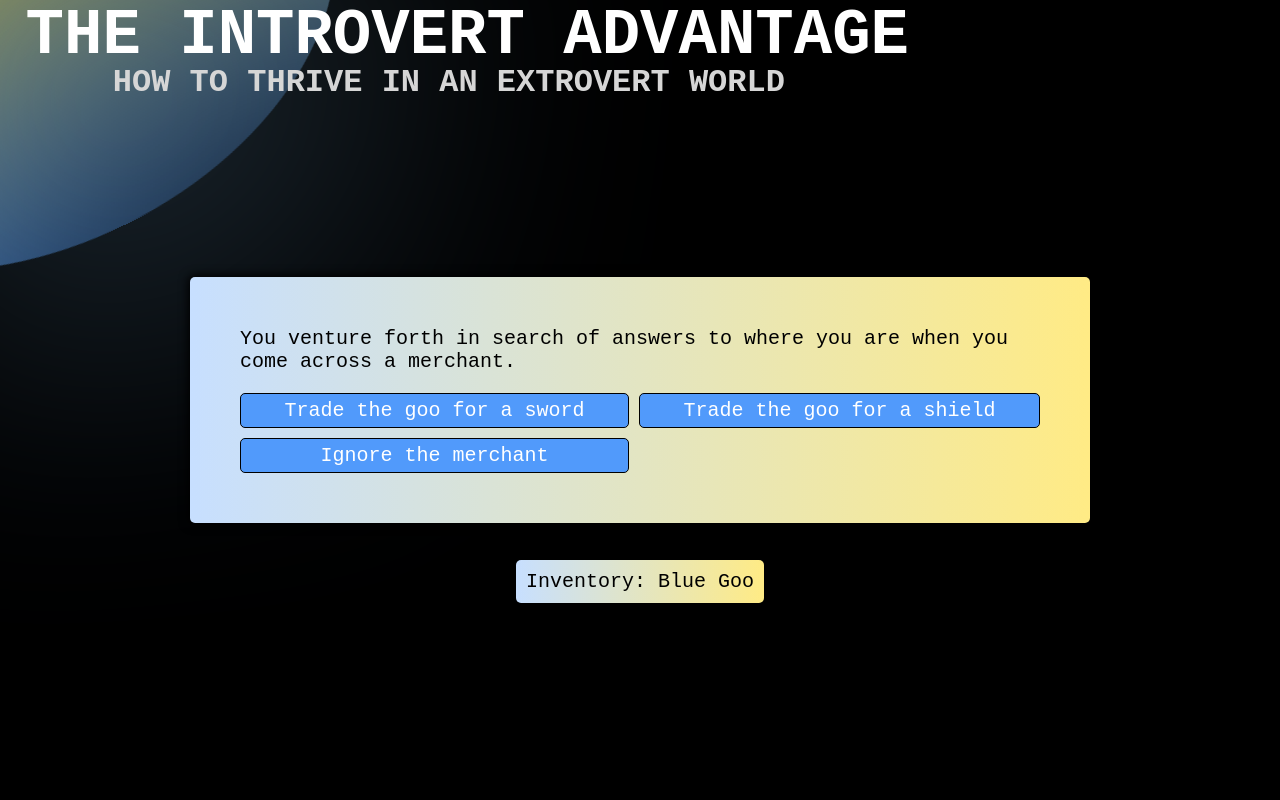
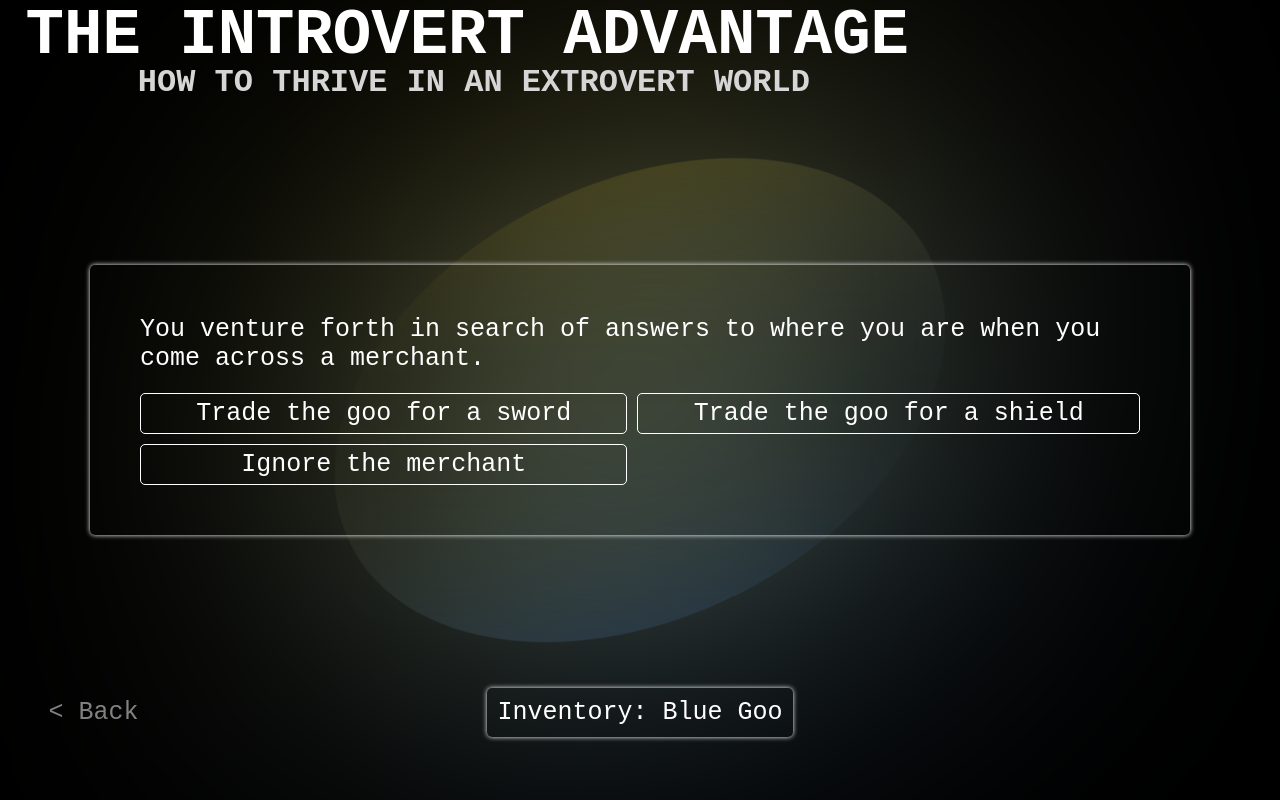
Before and after one commit to Jgouken/The-Introvert-Advantage, a website built with Vite: page index.html in a window 1280 px wide. Both pictures are taken after a click on the button "Take the goo". Built offline with nearby package versions, Linux system fonts and the light colour scheme.

Commit message:
Broken Update

```diff
--- a/index.html
+++ b/index.html
@@ -7,10 +7,13 @@
 	<meta http-equiv="X-UA-Compatible" content="ie=edge">
 	<link href="style.css" rel="stylesheet">
 	<script defer src="script.js"></script>
-	<title>Text Adventure</title>
+	<title>The Introvert Advantage</title>
+	<audio id="myAudio">
+  <source src="pop2.mp3" type="audio/mp3">
+	</audio>
 </head>
-<h1 style="font-size:5vw;">THE INTROVERT ADVANTAGE</h1>
-<h2 style="font-size:2.5vw;">HOW TO THRIVE IN AN EXTROVERT WORLD</h2>
+<h1 style="font-size:5vw;" id="title">THE INTROVERT ADVANTAGE</h1>
+<h2 style="font-size:2.5vw;" id="subtitle">HOW TO THRIVE IN AN EXTROVERT WORLD</h2>
 <body>
 	<div id="container" class="container">
 		<div id="text">Loading...</div>
@@ -22,6 +25,7 @@
 		</div>
 	</div>
 	<div id="inventory">Inventory: Nothing</div>
+	<div id="history" class="history">&#60; Back</div>
 </body>
 
 <div id="blob"></div>
--- a/script.js
+++ b/script.js
@@ -1,52 +1,80 @@
 const textElement = document.getElementById('text')
 const containerClass = document.getElementById('container')
 const inventoryClass = document.getElementById('inventory')
+const title = document.getElementById('title')
+const subtitle = document.getElementById('subtitle')
 const optionButtonsElement = document.getElementById('option-buttons')
-const blob = document.getElementById('blob')
+const backButton = document.getElementById('history')
 
-window.onpointermove = event => {
-	const { clientX, clientY } = event;
+let inventory = []
+let history = []
+let stamina = 100
+let prev = [0];
+x = 0
 
-	blob.animate({
-		left: `${clientX}px`,
-		top: `${clientY}px`
-	}, { duration: 3000, fill: "forwards" });
+async function startGame() {
+	inventory = []
+	history = []
+	setTimeout(() => {
+		containerClass.style.opacity = "1";
+		containerClass.style.padding = "50px";
+	}, 250)
+	showTextNode(0)
 }
 
-let inventory = []
-
-function startGame() {
-	inventory = []
-	showTextNode(1)
-}
-
-function showTextNode(textNodeIndex) {
-	const textNode = textNodes.find(textNode => textNode.id === textNodeIndex)
+async function showTextNode(textNodeIndex) {
+	let x = 0
+	console.log(prev)
+	console.log(prev.length > 1)
+	const textNode = scripts[textNodeIndex]
 	textElement.innerText = textNode.text
 	while (optionButtonsElement.firstChild) {
 		optionButtonsElement.removeChild(optionButtonsElement.firstChild)
 	}
 
-	textNode.options.forEach(async option => {
+	if (textNode.noBack) backButton.style.left = '-50%'
+	else if (prev.length > 1) backButton.style.left = '-7%'
+
+	backButton.addEventListener("click", () => {
+		document.getElementById('myAudio').play();
+		containerClass.style.opacity = "0";
+		containerClass.style.padding = `100px`;
+		inventoryClass.style.opacity = "0";
+		setTimeout(() => {
+			inventoryClass.innerText = `Inventory: ${inventory.join(", ") || "Nothing"}`
+			containerClass.style.opacity = "1"
+			containerClass.style.padding = "50px";
+			prev.pop()
+			showTextNode(prev[prev.length - 1]);
+		}, 500)
+	});
+
+	textNode.options.forEach(option => {
 		if (showOption(option)) {
 			const button = document.createElement('button')
 			button.innerText = option.text
 			button.classList.add('btn')
 			button.addEventListener('click', async () => {
+				prev.push(option.next)
+				await document.getElementById('myAudio').play();
 				containerClass.style.opacity = "0";
+				containerClass.style.padding = `100px`;
 				inventoryClass.style.opacity = "0";
-				setTimeout(() => {
-					selectOption(option);
+				setTimeout(async() => {
+					await selectOption(option);
 					inventoryClass.innerText = `Inventory: ${inventory.join(", ") || "Nothing"}`
 					containerClass.style.opacity = "1"
+					containerClass.style.padding = "50px";
 				}, 500)
 			})
 			optionButtonsElement.appendChild(button)
+			button.style.opacity = "0"
+			setTimeout(() => { button.style.opacity = "1" }, Math.round(Math.random() * 250))
 		}
 	})
 }
 
-function showOption(option) {
+async function showOption(option) {
 	if (option.required) {
 		x = 0
 		i = option.required.length
@@ -60,9 +88,9 @@
 	else return true;
 }
 
-function selectOption(option) {
-	const nextTextNodeId = option.nextText
-	if (nextTextNodeId <= 0) {
+async function selectOption(option) {
+	const nextNodeId = option.next
+	if (nextNodeId <= 0) {
 		return startGame()
 	}
 
@@ -77,28 +105,35 @@
 			inventory.splice(inventory.indexOf(item), 1)
 		})
 	}
+
 	if (option.showInv !== false) inventoryClass.style.opacity = "1";
-	showTextNode(nextTextNodeId)
+
+	if (option.run) option.run()
+	showTextNode(nextNodeId)
+	const button = document.createElement('div')
+	button.innerText = `< Back`
+	button.classList.add('history')
 }
 
-const textNodes = [
+const scripts = [
 	{
-		id: 1,
 		text: 'You wake up in a strange place and you see a jar of blue goo near you.',
 		options: [
 			{
 				text: 'Take the goo',
 				addItem: ["Blue Goo"],
-				nextText: 2
+				next: 1,
+				run: function() {
+
+				}
 			},
 			{
 				text: 'Leave the goo',
-				nextText: 2
+				next: 1
 			}
 		]
 	},
 	{
-		id: 2,
 		text: 'You venture forth in search of answers to where you are when you come across a merchant.',
 		options: [
 			{
@@ -106,140 +141,131 @@
 				required: ["Blue Goo"],
 				addItem: ["Sword"],
 				removeItem: ["Blue Goo"],
-				nextText: 3
+				next: 2
 			},
 			{
 				text: 'Trade the goo for a shield',
 				required: ["Blue Goo"],
 				addItem: ["Shield"],
 				removeItem: ["Blue Goo"],
-				nextText: 3
+				next: 2
 			},
 			{
 				text: 'Ignore the merchant',
-				nextText: 3
+				next: 2
 			}
 		]
 	},
 	{
-		id: 3,
 		text: 'After leaving the merchant you start to feel tired and stumble upon a small town next to a dangerous looking castle.',
 		options: [
 			{
 				text: 'Explore the castle',
-				nextText: 4,
+				next: 3,
 				showInv: false
 			},
 			{
 				text: 'Find a room to sleep at in the town',
-				nextText: 5,
+				next: 4,
 				showInv: false
 			},
 			{
 				text: 'Find some hay in a stable to sleep in',
-				nextText: 6
+				next: 5
 			}
 		]
 	},
 	{
-		id: 4,
 		text: 'You are so tired that you fall asleep while exploring the castle and are killed by some terrible monster in your sleep.',
 		options: [
 			{
 				text: 'Restart',
-				nextText: -1
+				next: -1
 			}
 		]
 	},
 	{
-		id: 5,
 		text: 'Without any money to buy a room you break into the nearest inn and fall asleep. After a few hours of sleep the owner of the inn finds you and has the town guard lock you in a cell.',
 		options: [
 			{
 				text: 'Restart',
-				nextText: -1
+				next: -1
 			}
 		]
 	},
 	{
-		id: 6,
 		text: 'You wake up well rested and full of energy ready to explore the nearby castle.',
 		options: [
 			{
 				text: 'Explore the castle',
-				nextText: 7
+				next: 6
 			}
 		]
 	},
 	{
-		id: 7,
 		text: 'While exploring the castle you come across a horrible monster in your path.',
 		options: [
 			{
 				text: 'Try to run',
-				nextText: 8,
+				next: 7,
 				showInv: false
 			},
 			{
 				text: 'Attack it with your sword',
 				required: ["Sword"],
 				removeItem: ["Sword"],
-				nextText: 9,
+				next: 8,
 				showInv: false
 			},
 			{
 				text: 'Hide behind your shield',
 				required: ["Shield"],
 				removeItem: ["Shield"],
-				nextText: 10,
+				next: 9,
 				showInv: false
 			},
 			{
 				text: 'Throw the blue goo at it',
 				required: ["Blue Goo"],
 				removeItem: ["Blue Goo"],
-				nextText: 11,
+				next: 10,
 				showInv: false
 			}
 		]
 	},
 	{
-		id: 8,
 		text: 'Your attempts to run are in vain and the monster easily catches.',
 		options: [
 			{
 				text: 'Restart',
-				nextText: -1
+				next: -1
 			}
 		]
 	},
 	{
-		id: 9,
 		text: 'You foolishly thought this monster could be slain with a single sword.',
 		options: [
 			{
 				text: 'Restart',
-				nextText: -1
+				next: -1
 			}
 		]
 	},
 	{
-		id: 10,
 		text: 'The monster laughed as you hid behind your shield and ate you.',
 		options: [
 			{
 				text: 'Restart',
-				nextText: -1
+				next: -1
 			}
 		]
 	},
 	{
-		id: 11,
 		text: 'You threw your jar of goo at the monster and it exploded. After the dust settled you saw the monster was destroyed. Seeing your victory you decide to claim this castle as your and live out the rest of your days there.',
 		options: [
 			{
 				text: 'Congratulations. Play Again.',
-				nextText: -1
+				next: -1
 			}
 		]
 	}
--- a/style.css
+++ b/style.css
@@ -1,7 +1,7 @@
 *, *::before, *::after {
   box-sizing: content-box;
 	font-family: 'Space Mono', monospace;
-	font-size: 20px;
+	font-size: 25px;
 }
 
 body {
@@ -45,18 +45,21 @@
 }
 
 .container {
-  width: 800px;
+  width: 1000px;
   max-width: 80%;
-  background: linear-gradient(to right, #c7dfff, #ffeb85);
-  padding: 50px;
+	color: white;
+  padding: 25px;
   border-radius: 5px;
-  box-shadow: 0 0 10px 2px;
+  box-shadow: 0 0 5px 0px;
 	z-index: 1;
+	opacity: 0;
 	transition: all .5s ease-in-out;
 }
 
 .container:hover {
-	box-shadow: 0 0 20px 10px;
+	padding-right: +5%;
+	padding-left: +5%;
+	box-shadow: 0 0 10px 2.5px;
 }
 
 .btn-grid {
@@ -68,19 +71,20 @@
 }
 
 .btn {
-  background-color: #519afb;
-  border: .5px solid black;
+	background: none;
+  border: .1px solid white;
   border-radius: 5px;
   padding: 5px 10px;
   color: white;
   outline: none;
+	opacity: 0.5;
 	transition: all .5s ease-in-out;
 }
 
 .btn:hover {
 	color: black;
-  border-color: #efcd25;
-	background-color: #efcd25;
+  border-color: white;
+	background-color: white;
 	padding: 5px, 20px;
 	transition: all .5s ease-in-out;
 	cursor: pointer;
@@ -88,8 +92,8 @@
 
 .btn:active {
 	color: black;
-  border-color: #d0b425;
-	background-color: #d0b425;
+  border-color: #25cdd0;
+	background-color: #25cdd0;
 	transition: all .25s ease-in-out;
 }
 
@@ -118,7 +122,7 @@
   border-radius: 50%;
   background: linear-gradient(to right, #519afb, #efcd25);
   animation: rotate 20s infinite;
-  opacity: 0.8;
+  opacity: 0.6;
 }
 
 #blur {
@@ -131,11 +135,11 @@
 
 #inventory {
   max-width: 50%;
-  background: linear-gradient(to right, #c7dfff, #ffeb85);
-	box-shadow: 0 0 10px 2px;
+  border-radius: 5px;
+	color: white;
+  box-shadow: 0 0 5px 0px;
   padding: 10px;
-  border-radius: 5px;
-	margin: auto;
+	margin: 10%;
 	position: absolute;
 	white-space: nowrap;
 	display: flex;
@@ -147,8 +151,30 @@
 }
 
 #inventory:hover {
-	padding-right: +10%;
-	padding-left: +10%;
+	padding-right: +2%;
+	padding-left: +2%;
 	box-shadow: 0 0 20px 5px;
 	transition: all .5s ease-in-out;
 }
+
+.history {
+  max-width: 50%;
+  border-radius: 5px;
+	color: white;
+  padding: 10px;
+	margin: 10%;
+	position: absolute;
+	display: flex;
+  left: -50%;
+  top: 70%;
+	opacity: 0.5;
+	z-index: 2;
+	transition: all .5s ease-in-out;
+}
+
+.history:hover {
+	box-shadow: 0 0 20px 5px;
+	opacity: 1;
+	cursor: pointer;
+	transition: all .5s ease-in-out;
+}
```
Also changed, not shown: 4 other files.
